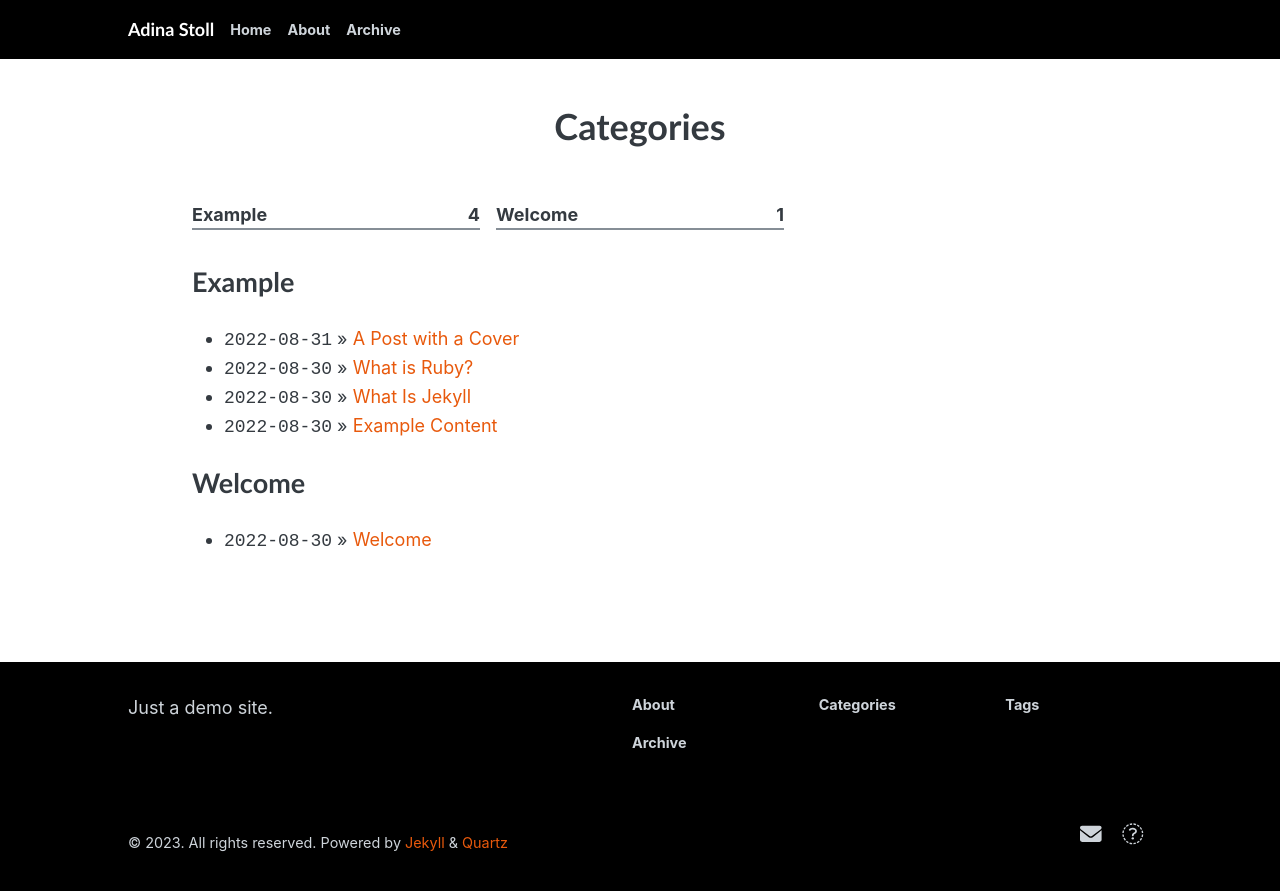
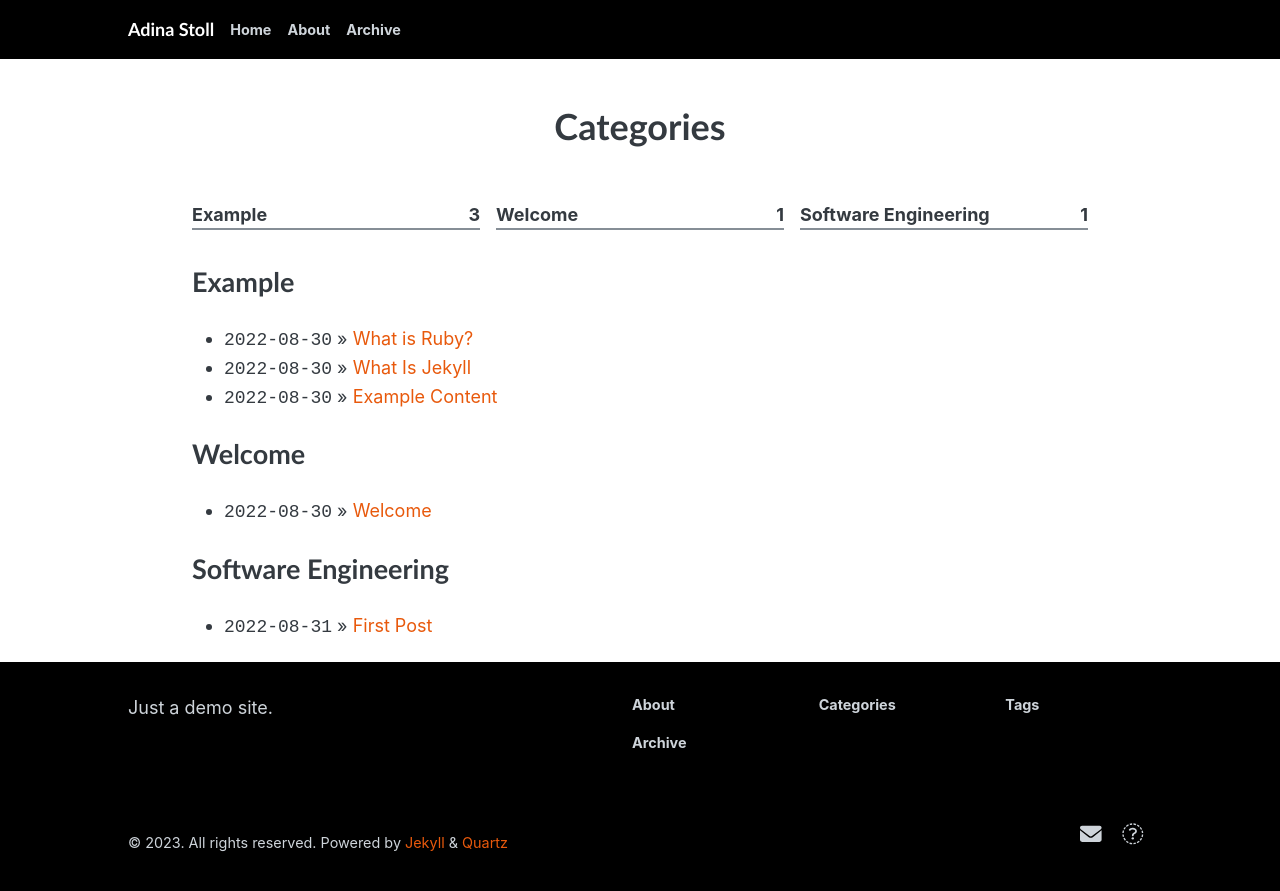
Before and after one commit to adinastoll/adinastoll.github.io, a Jekyll site: the page built from categories.md, in a window 1280 px wide. Shown: the top 891 px of the page. Built offline with Jekyll 4.4.1, drawn with Linux system fonts in a browser that asks for light colours.

Commit message:
First blog

```diff
--- a/_posts/2022-08-31-a-post-with-a-cover.md
+++ b/_posts/2022-08-31-a-post-with-a-cover.md
@@ -1,9 +1,9 @@
 ---
 layout: post
-title: A Post with a Cover
+title: First Post
 author: Song-Zi Vong
-categories: [Example]
+categories: [Software Engineering]
 image: https://images.unsplash.com/photo-1631943406801-ba6ccfa4f682?ixlib=rb-1.2.1&ixid=MnwxMjA3fDB8MHxwaG90by1wYWdlfHx8fGVufDB8fHx8&auto=format&fit=crop&w=2787&q=80
 ---
 
-This is still an example post. Can you see the cover image?
+First Post
```
